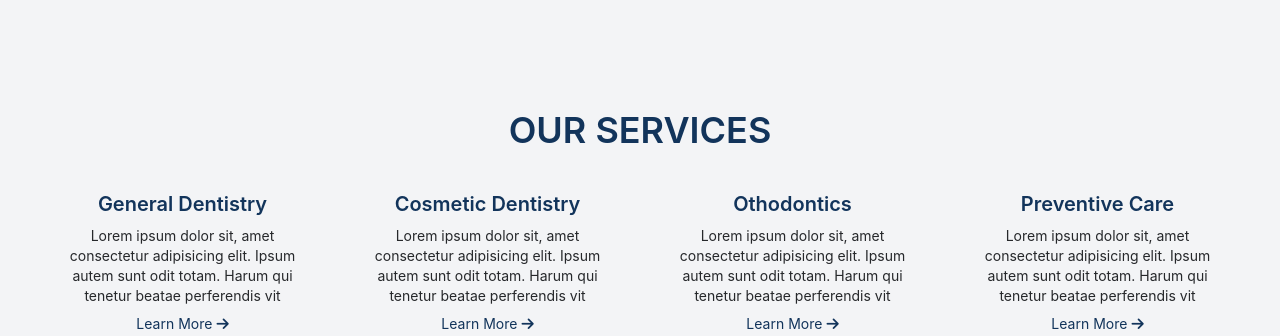
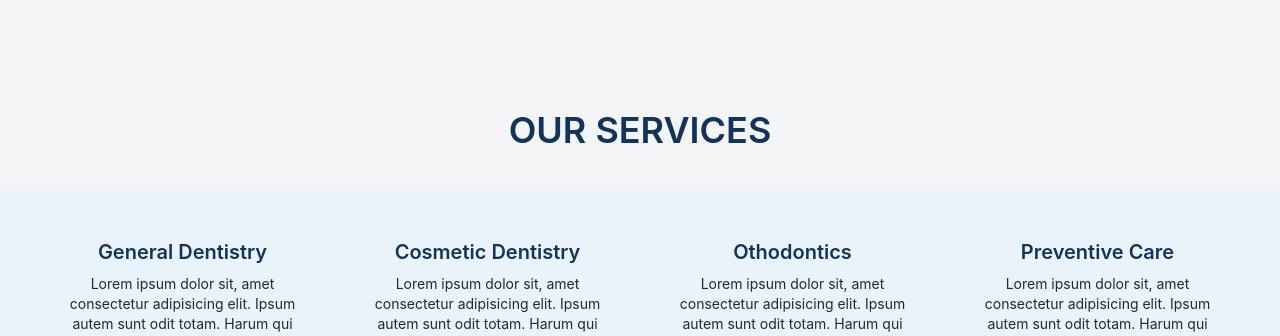
Before and after one commit to ChyyamakaU/DentalSite, a React (Vite) app: page / in a window 1280 px wide. Shown: the part 606-942 px from the top of the page. Built offline with nearby package versions, Linux system fonts and the light colour scheme.

Commit message:
ft: add bg color

```diff
--- a/src/Components/Services.jsx
+++ b/src/Components/Services.jsx
@@ -1,13 +1,13 @@
 function Services() {
   return (
     <>
-      <section className="bg-gray-100">
+      <section className="bg-gray-100 pb-5 md:pb-12 ">
         <h2 className="text-2xl md:text-4xl py-8 md:py-10 text-center font-semibold text-[#12345B]">
           OUR SERVICES
         </h2>
 
-        <div className="grid grid-cols-1 md:grid-cols-4 md:px-10 gap-5">
-          <div className="text-center">
+        <div className="grid grid-cols-1 md:grid-cols-4 md:px-10 gap-5 bg-[#EAF3FA] py-7 md:py-12">
+          <div className="text-center ">
             <h3 className="text-lg md:text-xl font-semibold  text-[#12345B] pb-2">
               General Dentistry
             </h3>
```
